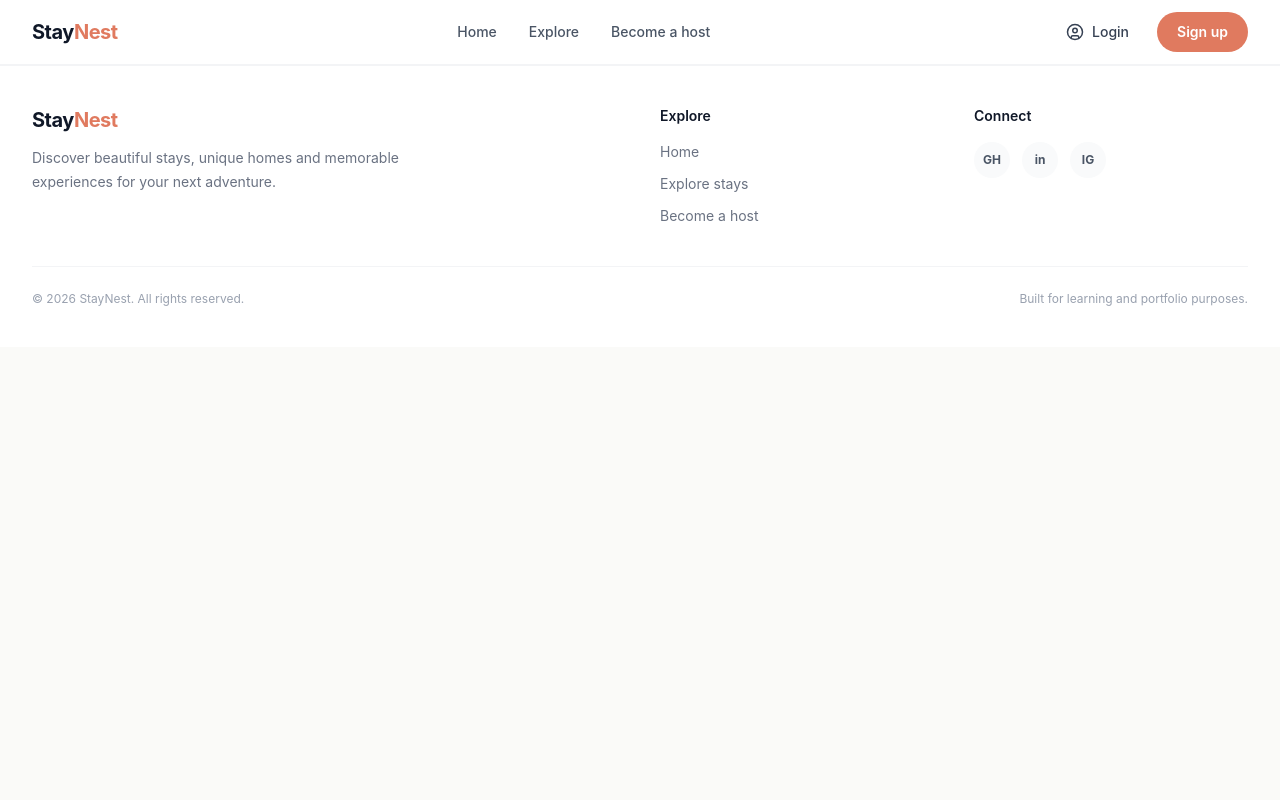
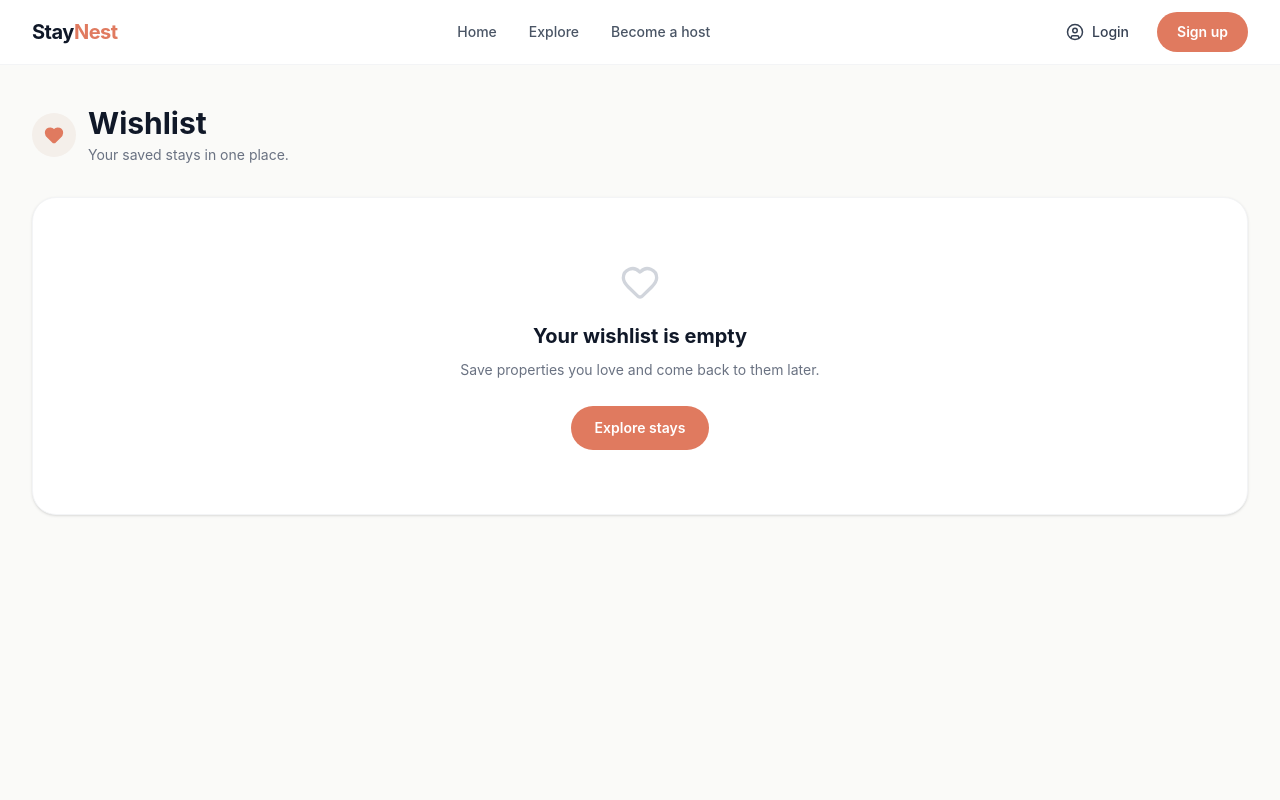
Before and after one commit to Kritika215/StayNest, a React (Vite) app in the folder client/: page /wishlist in a window 1280 px wide. Shown: the top 800 px of the page. Built offline with nearby package versions, Linux system fonts and the light colour scheme.

Commit message:
Implement persistent wishlist

```diff
--- a/client/src/App.jsx
+++ b/client/src/App.jsx
@@ -9,6 +9,8 @@ import PropertyDetails from "./pages/PropertyDetails";
 import CreateProperty from "./pages/CreateProperty";
 import Login from "./pages/Login";
 import Register from "./pages/Register";
+import Wishlist from "./pages/Wishlist";
+
 
 function App() {
   return (
@@ -50,6 +52,11 @@ function App() {
             element={<Register />}
           />
 
+          <Route
+              path="/wishlist"
+              element={<Wishlist />}
+          />
+
         </Routes>
 
         <Footer />
--- a/client/src/components/PropertyCard.jsx
+++ b/client/src/components/PropertyCard.jsx
@@ -1,4 +1,4 @@
-import { useState } from "react";
+import { useEffect, useState } from "react";
 import { Heart, MapPin, Star } from "lucide-react";
 import { Link } from "react-router-dom";
 
@@ -18,23 +18,84 @@ function PropertyCard({
   const propertyImage =
     image || (images?.length > 0 ? images[0] : "");
 
+  // =========================
+  // CHECK SAVED WISHLIST
+  // =========================
+
+  useEffect(() => {
+    const saved = JSON.parse(
+      localStorage.getItem("staynest_wishlist") || "[]"
+    );
+
+    const exists = saved.some(
+      (property) => property._id === _id
+    );
+
+    setLiked(exists);
+  }, [_id]);
+
+  // =========================
+  // TOGGLE WISHLIST
+  // =========================
+
   const toggleWishlist = (e) => {
     e.preventDefault();
     e.stopPropagation();
 
-    setLiked((prev) => !prev);
+    const saved = JSON.parse(
+      localStorage.getItem("staynest_wishlist") || "[]"
+    );
+
+    const exists = saved.some(
+      (property) => property._id === _id
+    );
+
+    if (exists) {
+      const updated = saved.filter(
+        (property) => property._id !== _id
+      );
+
+      localStorage.setItem(
+        "staynest_wishlist",
+        JSON.stringify(updated)
+      );
+
+      setLiked(false);
+    } else {
+      const property = {
+        _id,
+        title,
+        location,
+        price,
+        rating,
+        image: propertyImage,
+        category,
+        guests,
+      };
+
+      const updated = [...saved, property];
+
+      localStorage.setItem(
+        "staynest_wishlist",
+        JSON.stringify(updated)
+      );
+
+      setLiked(true);
+    }
   };
 
   return (
     <article className="group min-w-0">
 
-      {/* IMAGE */}
+      {/* ================= IMAGE ================= */}
+
       <div className="relative">
 
         <Link
           to={`/property/${_id}`}
           className="block overflow-hidden rounded-2xl bg-gray-100"
         >
+
           <div className="aspect-[4/3] w-full">
 
             {propertyImage ? (
@@ -51,52 +112,70 @@ function PropertyCard({
             )}
 
           </div>
+
         </Link>
 
-        {/* CATEGORY */}
+
+        {/* ================= CATEGORY ================= */}
+
         {category && (
           <span className="absolute left-3 top-3 rounded-full bg-white/95 px-2.5 py-1 text-[11px] font-semibold text-gray-800 shadow-sm backdrop-blur">
             {category}
           </span>
         )}
 
-        {/* WISHLIST */}
+
+        {/* ================= WISHLIST ================= */}
+
         <button
           type="button"
           onClick={toggleWishlist}
           className={`absolute right-3 top-3 flex h-9 w-9 items-center justify-center rounded-full bg-white/90 shadow-sm backdrop-blur transition hover:scale-105 hover:bg-white ${
-            liked ? "text-[#E07A5F]" : "text-gray-700"
+            liked
+              ? "text-[#E07A5F]"
+              : "text-gray-700"
           }`}
           aria-label={
-            liked ? "Remove from wishlist" : "Add to wishlist"
+            liked
+              ? "Remove from wishlist"
+              : "Add to wishlist"
           }
         >
+
           <Heart
             size={17}
             strokeWidth={2}
             fill={liked ? "currentColor" : "none"}
           />
+
         </button>
 
       </div>
 
 
-      {/* CONTENT */}
+      {/* ================= CONTENT ================= */}
+
       <div className="pt-3">
 
         {/* TITLE + RATING */}
+
         <div className="flex items-start justify-between gap-3">
 
           <Link
             to={`/property/${_id}`}
             className="min-w-0 flex-1"
           >
+
             <h3 className="truncate text-[15px] font-semibold leading-5 text-gray-900 transition group-hover:text-[#E07A5F]">
               {title || "Untitled property"}
             </h3>
+
           </Link>
 
-          {rating !== undefined && rating !== null && (
+
+          {rating !== undefined &&
+            rating !== null && (
+
               <div className="flex shrink-0 items-center gap-1 text-xs font-medium text-gray-800">
 
                 <Star
@@ -110,12 +189,14 @@ function PropertyCard({
                 </span>
 
               </div>
+
             )}
 
         </div>
 
 
         {/* LOCATION */}
+
         {location && (
           <div className="mt-1 flex items-center gap-1 text-sm text-gray-500">
 
@@ -133,6 +214,7 @@ function PropertyCard({
 
 
         {/* GUESTS */}
+
         {guests && (
           <p className="mt-1 text-xs text-gray-500">
             {guests} guests
@@ -141,6 +223,7 @@ function PropertyCard({
 
 
         {/* PRICE */}
+
         <div className="mt-2.5 flex items-baseline">
 
           <span className="text-[15px] font-semibold text-gray-900">
--- /dev/null
+++ b/client/src/pages/Wishlist.jsx
@@ -0,0 +1,171 @@
+import { useEffect, useState } from "react";
+import { Heart, Trash2 } from "lucide-react";
+import { Link } from "react-router-dom";
+
+function Wishlist() {
+  const [wishlist, setWishlist] = useState([]);
+
+  useEffect(() => {
+    const saved = JSON.parse(
+      localStorage.getItem("staynest_wishlist") || "[]"
+    );
+
+    setWishlist(saved);
+  }, []);
+
+  const removeFromWishlist = (id) => {
+    const updated = wishlist.filter(
+      (property) => property._id !== id
+    );
+
+    setWishlist(updated);
+
+    localStorage.setItem(
+      "staynest_wishlist",
+      JSON.stringify(updated)
+    );
+  };
+
+  return (
+    <main className="min-h-screen bg-[#FAFAF8] px-4 py-10 sm:px-6 lg:px-8">
+
+      <div className="mx-auto max-w-7xl">
+
+        <div className="mb-8">
+
+          <div className="flex items-center gap-3">
+
+            <div className="flex h-11 w-11 items-center justify-center rounded-full bg-[#F4EFEA] text-[#E07A5F]">
+              <Heart size={20} fill="currentColor" />
+            </div>
+
+            <div>
+              <h1 className="text-3xl font-bold text-gray-900">
+                Wishlist
+              </h1>
+
+              <p className="mt-1 text-sm text-gray-500">
+                Your saved stays in one place.
+              </p>
+            </div>
+
+          </div>
+
+        </div>
+
+
+        {wishlist.length === 0 ? (
+
+          <div className="rounded-3xl border border-gray-100 bg-white px-6 py-16 text-center shadow-sm">
+
+            <Heart
+              size={40}
+              className="mx-auto text-gray-300"
+            />
+
+            <h2 className="mt-5 text-xl font-bold text-gray-900">
+              Your wishlist is empty
+            </h2>
+
+            <p className="mx-auto mt-2 max-w-md text-sm leading-6 text-gray-500">
+              Save properties you love and come back to them later.
+            </p>
+
+            <Link
+              to="/explore"
+              className="mt-6 inline-flex rounded-full bg-[#E07A5F] px-6 py-3 text-sm font-semibold text-white transition hover:bg-[#D96D52]"
+            >
+              Explore stays
+            </Link>
+
+          </div>
+
+        ) : (
+
+          <div className="grid gap-x-6 gap-y-10 sm:grid-cols-2 lg:grid-cols-4">
+
+            {wishlist.map((property) => (
+
+              <article
+                key={property._id}
+                className="overflow-hidden rounded-2xl bg-white shadow-sm"
+              >
+
+                <Link
+                  to={`/property/${property._id}`}
+                  className="block"
+                >
+
+                  <div className="aspect-[4/3] overflow-hidden bg-gray-100">
+
+                    {property.image ? (
+                      <img
+                        src={property.image}
+                        alt={property.title}
+                        className="h-full w-full object-cover transition duration-500 hover:scale-105"
+                      />
+                    ) : (
+                      <div className="flex h-full items-center justify-center text-sm text-gray-400">
+                        No image
+                      </div>
+                    )}
+
+                  </div>
+
+                </Link>
+
+
+                <div className="p-4">
+
+                  <div className="flex items-start justify-between gap-3">
+
+                    <Link
+                      to={`/property/${property._id}`}
+                      className="min-w-0"
+                    >
+                      <h3 className="truncate font-semibold text-gray-900">
+                        {property.title}
+                      </h3>
+
+                      <p className="mt-1 truncate text-sm text-gray-500">
+                        {property.location}
+                      </p>
+                    </Link>
+
+                    <button
+                      type="button"
+                      onClick={() =>
+                        removeFromWishlist(property._id)
+                      }
+                      className="shrink-0 text-gray-400 transition hover:text-red-500"
+                      aria-label="Remove from wishlist"
+                    >
+                      <Trash2 size={17} />
+                    </button>
+
+                  </div>
+
+                  <p className="mt-3 text-sm font-semibold text-gray-900">
+                    ₹{Number(property.price || 0).toLocaleString("en-IN")}
+                    <span className="ml-1 font-normal text-gray-500">
+                      / night
+                    </span>
+                  </p>
+
+                </div>
+
+              </article>
+
+            ))}
+
+          </div>
+
+        )}
+
+      </div>
+
+    </main>
+  );
+}
+
+export default Wishlist;
```
Lines whose indentation alone changed are shown as unchanged.
